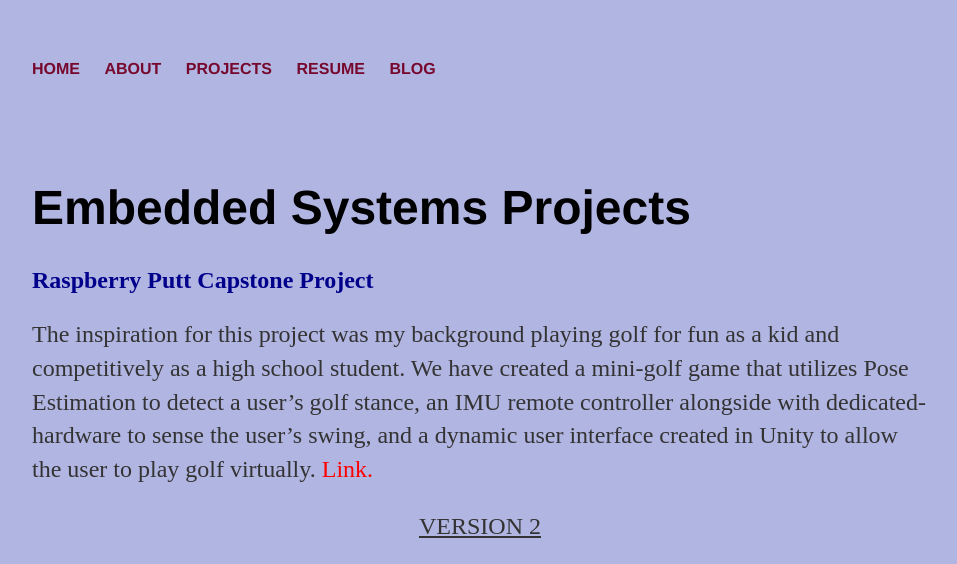
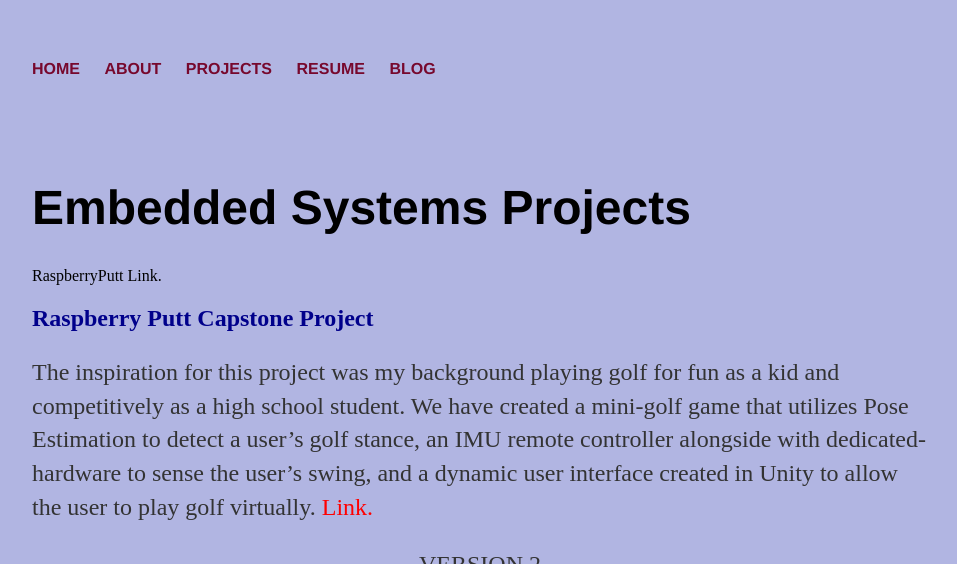
Before and after one commit to jonathanrgoh/jonathanrgoh.github.io, a Jekyll site: the page built from projects/Embedded_Projects/index.html, in a window 1280 px wide and 900 px high, cut to the strip 0-564 px from the top of the window. Shown: the whole strip, without its empty margins (160-1117 px from the left). Built offline with Jekyll 4.4.1, drawn with Linux system fonts in a browser that asks for light colours.

Commit message:
Update index.html

```diff
--- a/projects/Embedded_Projects/index.html
+++ b/projects/Embedded_Projects/index.html
@@ -21,7 +21,7 @@ title: My Embedded Systems Projects
 	<br><br><br>
 		<h1>Embedded Systems Projects</h1>
 
-
+	<a id="RaspPutt">RaspberryPutt Link.</a>
 	<h2 style="color:darkblue;">Raspberry Putt Capstone Project</h2>
 		<p>The inspiration for this project was my background playing golf for fun as a kid and competitively as a high school student. We have created a mini-golf game that utilizes Pose Estimation to detect a user’s golf stance, an IMU remote controller alongside with dedicated-hardware to sense the user’s swing, and a dynamic user interface created in Unity to allow the user to play golf virtually.<a href="https://github.com/180D-FW-2020/Team5/blob/IMU-Dev/main/mainMulti.py" style="color:red;"> Link.</a></p>
 	<center>
```
